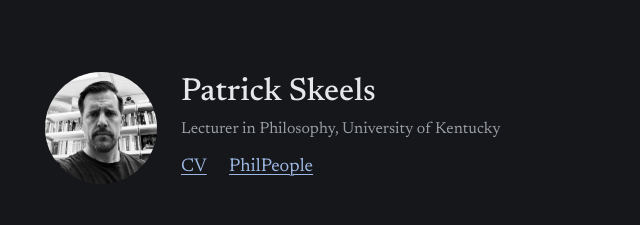
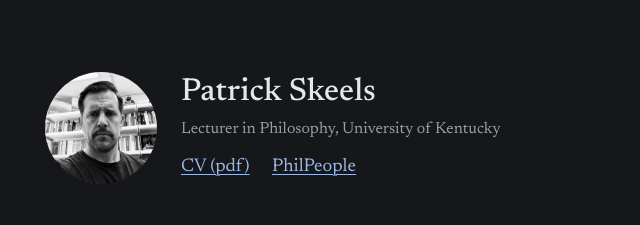
Before and after one commit to pdskeels/pdskeels.github.io, a plain HTML site: page index.html in a window 1280 px wide. Shown: the top 225 px of the page, without its empty margins (307-947 px from the left). Drawn offline with Linux system fonts and the light colour scheme.

Commit message:
Update index.html

```diff
--- a/index.html
+++ b/index.html
@@ -76,7 +76,7 @@ footer { color: var(--muted); font-size: .85rem; border-top: 1px solid var(--rul
       <h1>Patrick Skeels</h1>
       <p class="role">Lecturer in Philosophy, University of Kentucky</p>
       <ul class="links">
-        <li><a href="skeels-cv.pdf">CV</a></li>
+        <li><a href="skeels-cv.pdf">CV (pdf) </a></li>
         <li><a href="https://philpeople.org/profiles/patrick-skeels">PhilPeople</a></li>
       </ul>
     </div>
```
